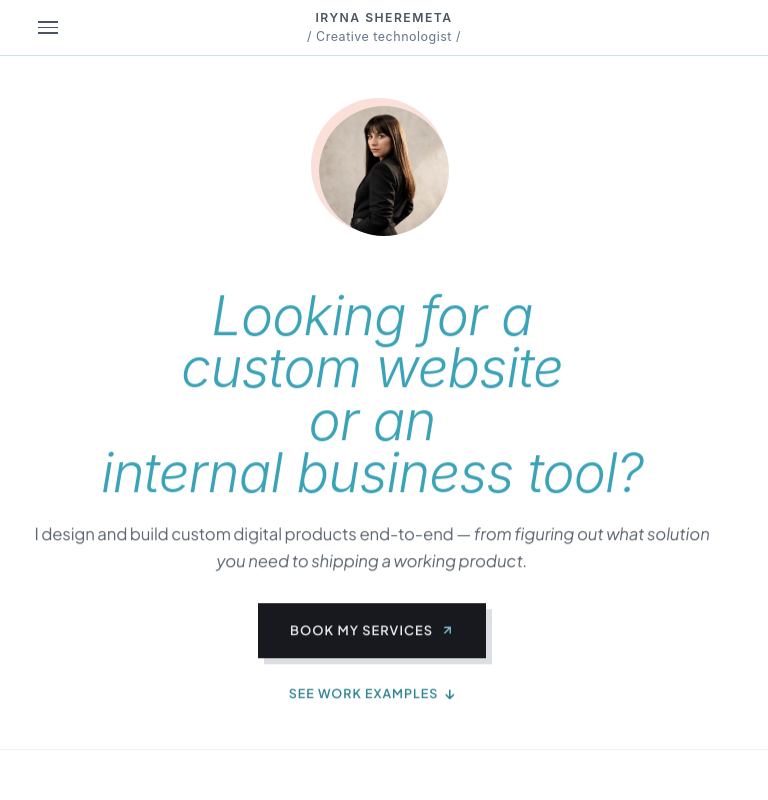
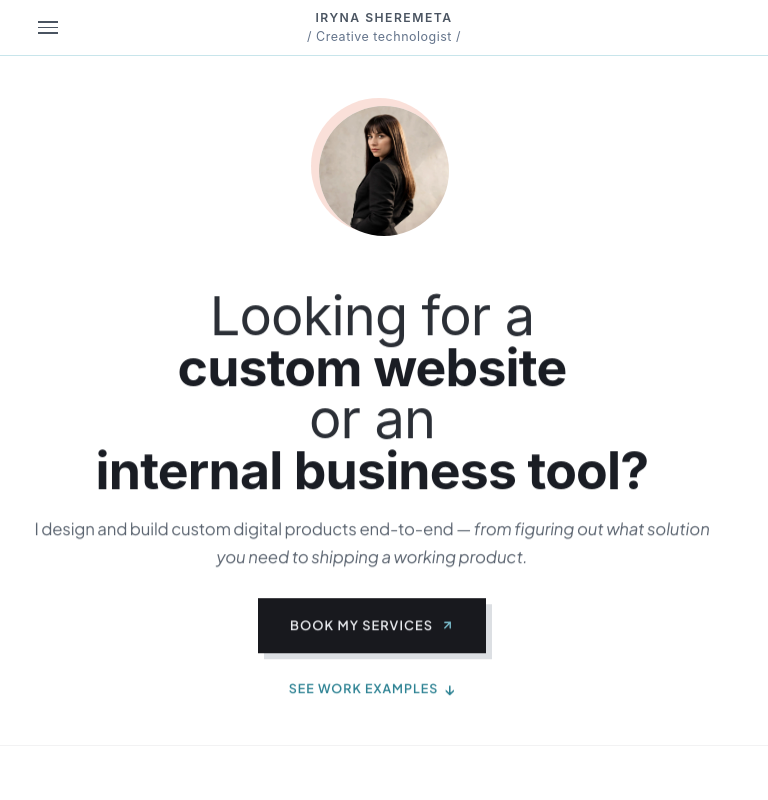
Before and after one commit to Irene2828/porfoliojuly, a Next.js app: page / in a window 768 px wide. Shown: the top 800 px of the page. Built offline with nearby package versions, Linux system fonts and the light colour scheme; no server answers; the database is empty.

Commit message:
Mobile hero mockup fixes 15.10 (part 2 of 3)

```diff
--- a/src/app/components/Hero.css
+++ b/src/app/components/Hero.css
@@ -2177,68 +2177,47 @@
 /* ── Mobile hero: Stripe-style — grotesque teal full scale (14.10.2026) ── */
 @media (max-width: 900px) {
   .hero-text .headline-line,
-  .hero-text .headline-teal-underline,
-  .hero-text .headline-italic-thinner {
+  .hero-text .headline-mockup-light,
+  .hero-text .headline-mockup-bold {
     font-family: -apple-system, BlinkMacSystemFont, "Helvetica Neue", Helvetica, Arial, sans-serif !important;
     letter-spacing: -0.01575em !important;
     line-height: 0.969 !important;
-    font-style: italic !important;
+    font-style: normal !important;
     margin: 0 !important;
     padding: 0 !important;
   }
-  .hero-text .headline-or {
-    font-weight: 300 !important;
-    font-style: italic !important;
-    color: #3ba3b8 !important;
-    -webkit-text-fill-color: #3ba3b8 !important;
-  }
-  .hero-text .headline-line {
-    color: #3ba3b8 !important; /* teal */
-    -webkit-text-fill-color: #3ba3b8 !important;
-    font-weight: 300 !important; /* thin */
-    font-style: italic !important;
+  .hero-text .headline-mockup-light {
+    color: #2b2f36 !important;
+    -webkit-text-fill-color: #2b2f36 !important;
+    font-weight: 400 !important;
+    font-style: normal !important;
     font-size: clamp(2.446rem, 9.785vw, 3.073rem) !important;
   }
-  .hero-text .headline-teal-underline {
-    color: #3ba3b8 !important; /* teal */
-    -webkit-text-fill-color: #3ba3b8 !important;
-    font-weight: 500 !important; /* bolded */
-    font-style: italic !important;
+  .hero-text .headline-mockup-bold {
+    color: #1a1d24 !important;
+    -webkit-text-fill-color: #1a1d24 !important;
+    font-weight: 700 !important;
+    font-style: normal !important;
     font-size: inherit !important;
-    text-decoration: none !important; /* no underline on mobile */
-  }
-  .hero-text .headline-italic-thinner {
-    color: #3ba3b8 !important;
-    -webkit-text-fill-color: #3ba3b8 !important;
-    font-weight: 500 !important; /* bolded */
-    font-style: italic !important;
-    font-size: inherit !important;
+    text-decoration: none !important;
   }
 }
 @media (min-width: 414px) and (max-width: 900px) {
-  .hero-text .headline-line {
+  .hero-text .headline-mockup-light {
     font-size: clamp(2.689rem, 10.764vw, 3.382rem) !important;
     line-height: 0.969 !important;
-    font-style: italic !important;
-    color: #3ba3b8 !important;
-    -webkit-text-fill-color: #3ba3b8 !important;
-    font-weight: 300 !important; /* thin */
-  }
-  .hero-text .headline-teal-underline {
+    font-style: normal !important;
+    color: #2b2f36 !important;
+    -webkit-text-fill-color: #2b2f36 !important;
+    font-weight: 400 !important;
+  }
+  .hero-text .headline-mockup-bold {
     font-size: inherit !important;
     line-height: 0.969 !important;
-    color: #3ba3b8 !important;
-    -webkit-text-fill-color: #3ba3b8 !important;
-    font-weight: 500 !important; /* bolded */
-    font-style: italic !important;
+    color: #1a1d24 !important;
+    -webkit-text-fill-color: #1a1d24 !important;
+    font-weight: 700 !important;
+    font-style: normal !important;
     text-decoration: none !important;
   }
-  .hero-text .headline-italic-thinner {
-    font-size: inherit !important;
-    line-height: 0.969 !important;
-    font-style: italic !important;
-    color: #3ba3b8 !important;
-    -webkit-text-fill-color: #3ba3b8 !important;
-    font-weight: 500 !important; /* bolded */
-  }
-}
+}
```
